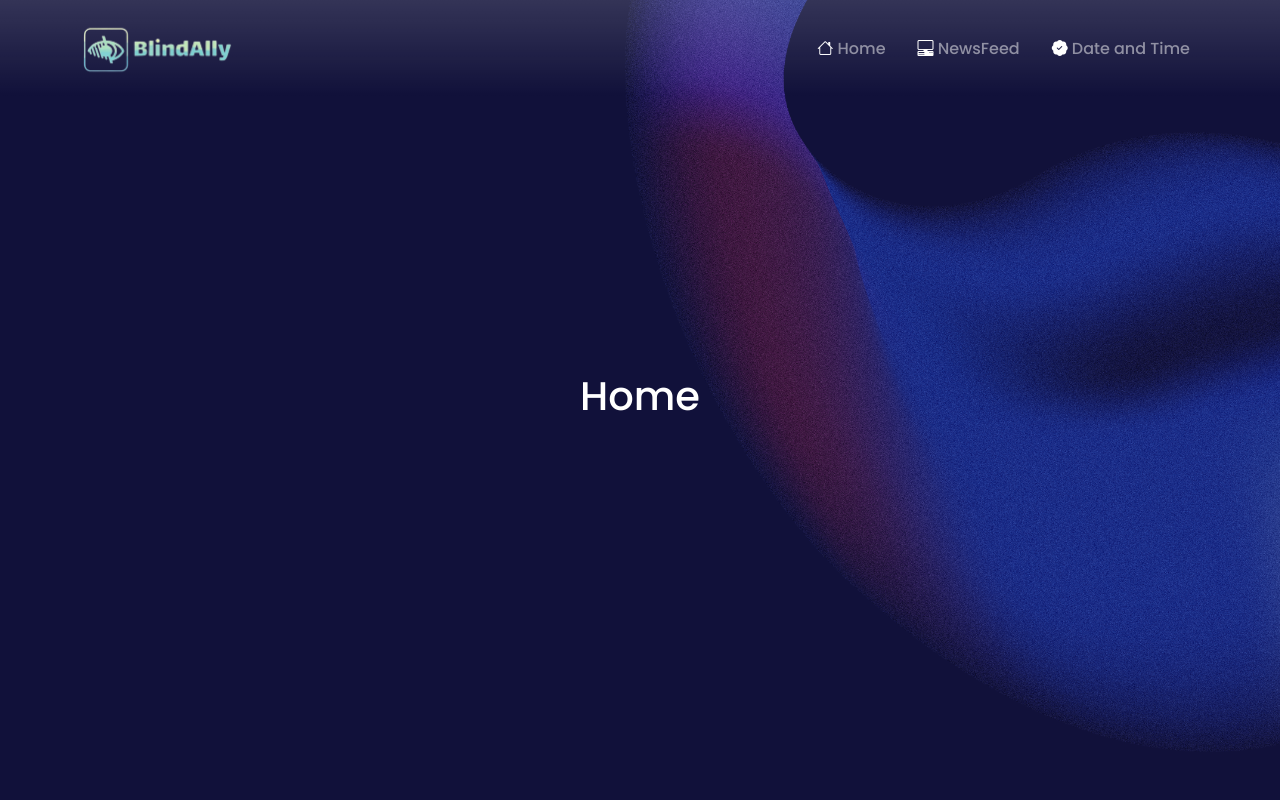
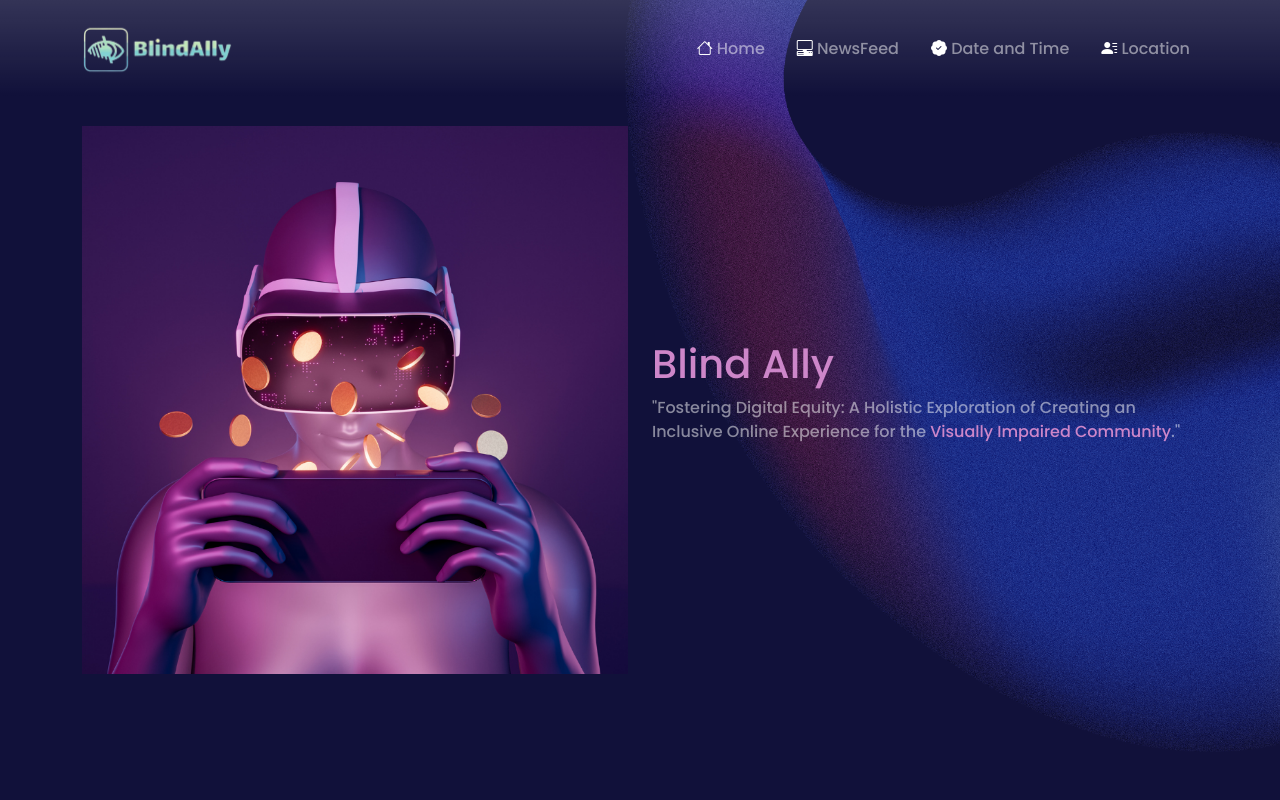
Before and after one commit to markennlagliva/blindally, a Django app: template templates/base.html in a window 1280 px wide. Run offline with Django 4.2, Linux system fonts and the light colour scheme; the template is opened without the code that fills it, so the values that code supplies are empty.

Commit message:
--home UI implemented

```diff
--- a/AssistApp/urls.py
+++ b/AssistApp/urls.py
@@ -5,4 +5,5 @@ urlpatterns = [
     path('', views.index, name='index'),
     path('newsfeed', views.newsfeed,  name='newsfeed'),
     path('current-time-date', views.current_time_date,  name='current_time_date'),
+    path('location', views.location,  name='location'),
 ]
--- a/AssistApp/views.py
+++ b/AssistApp/views.py
@@ -15,3 +15,9 @@ def current_time_date(request):
 
     context = {}
     return render(request, 'partial/_datetime.html', context)
+
+
+def location(request):
+
+    context = {}
+    return render(request, 'partial/_location.html', context)
--- a/templates/base.html
+++ b/templates/base.html
@@ -21,6 +21,8 @@
     <!-- Bootstrap Icons -->
     <link rel="stylesheet" href="https://cdn.jsdelivr.net/npm/bootstrap-icons@1.11.2/font/bootstrap-icons.min.css">
 
+    <!-- AOS CSS -->
+    <link rel="stylesheet" href="https://unpkg.com/aos@next/dist/aos.css" />
 
 
 </head>
@@ -40,6 +42,13 @@
         background-size: cover;
         background-position: center center;
     }
+
+    @media screen and (max-width: 280px) {
+        .navbar-brand img {
+            width: 100px;
+        }
+    }
+
 </style>
 {% endblock style %}
 <body>
@@ -52,7 +61,7 @@
 
 
             <button class="navbar-toggler text-white border" type="button" data-bs-toggle="collapse" data-bs-target="#navbarNav" aria-controls="navbarNav" aria-expanded="false" aria-label="Toggle navigation">
-                 <i class="bi bi-list-stars"></i> Menu
+                 <i class="bi bi-list-stars"></i> <span class="text-white-50">Menu</span>
             </button>
 
           <div class="collapse navbar-collapse text-center text-white" id="navbarNav">
@@ -66,12 +75,12 @@
                     <li class="nav-item">
                         <a class="nav-link text-white-50" href="{% url 'current_time_date' %}"><i class="bi bi-patch-check-fill"></i> Date and Time</a>
                     </li>
-                    <!-- <li class="nav-item">
+                    <!-- <!-- <li class="nav-item">
                         <a class="nav-link text-white-50" href="#projects"><i class="bi bi-server"></i> Projects</a>
+                    </li> -->
+                    <li class="nav-item ">
+                        <a class="nav-link text-white-50" href="{% url 'location' %}"><i class="bi bi-person-lines-fill"></i> Location</a>
                     </li>
-                    <li class="nav-item ">
-                        <a class="nav-link text-white-50" href="#contact"><i class="bi bi-person-lines-fill"></i> Contact </a>
-                    </li> -->
                 </ul>
           </div>
 
@@ -80,13 +89,19 @@
 
     <main>
 
-        <section id="home">
+        <section id="home" class="py-lg-0 py-5">
             {% block content %}
-            <div class="container-lg" >
-                <div class="row min-vh-100 text-center align-items-center">
-                    <div class="col">
-                        <h1>Home</h1>
+            <div class="container-lg py-lg-0 pt-sm-5 mt-sm-0 mt-5">
+                <div class="row min-vh-100 d-flex justify-content-center align-items-center gap-lg-0 gap-3">
+                    <div class="col-lg-6 align-self-lg-center align-self-end" data-aos="fade-right">
+                        <p class="d-lg-none d-block text-center text-white-50">Even without <span style="color: #CD86C9">Sight</span>, there is still a <span style="color: #CD86C9">Vision</span></p>
+                        <img class="img-fluid" src="{% static 'assets/blindally-hero.png' %}" alt="visually-impaired-image-hero-section">
                     </div>
+                    <div class="col-lg-6 align-self-lg-center align-self-start" data-aos="fade-right">
+                        <h1 class="text-center text-lg-start" style="color: #CD86C9">Blind Ally</h1>
+                        <p class="text-white-50 text-center text-lg-start">"Fostering Digital Equity: A Holistic Exploration of Creating an Inclusive Online Experience for the <span style="color: #CD86C9">Visually Impaired Community</span>."</p>
+                    </div>
+
                 </div>
             </div>
             {% endblock content %}
@@ -150,8 +165,13 @@
                 }
                 else if (text.includes('current time')) {
                     window.location.href = "{% url 'current_time_date' %}"
-                    speak('Goind to Date and Time Page')
+                    speak('Going to Date and Time Page')
                 }
+                else if (text.includes('location')) {
+                    window.location.href = "{% url 'location' %}"
+                    speak('Going to Location Page')
+                }
+
                 else {
                     speak('This is Blind Ally, command does not exist.');
 
@@ -167,7 +187,11 @@
         recognition.start();
         });
 
-
-
+    </script>
+    <script src="https://unpkg.com/aos@next/dist/aos.js"></script>
+    <script>
+         AOS.init({
+            duration: 1500,
+        });
     </script>
 </html>
```
Also changed, not shown: templates/partial/_location.html (+16 -0 lines), static/assets/blindally-hero.png (added).
